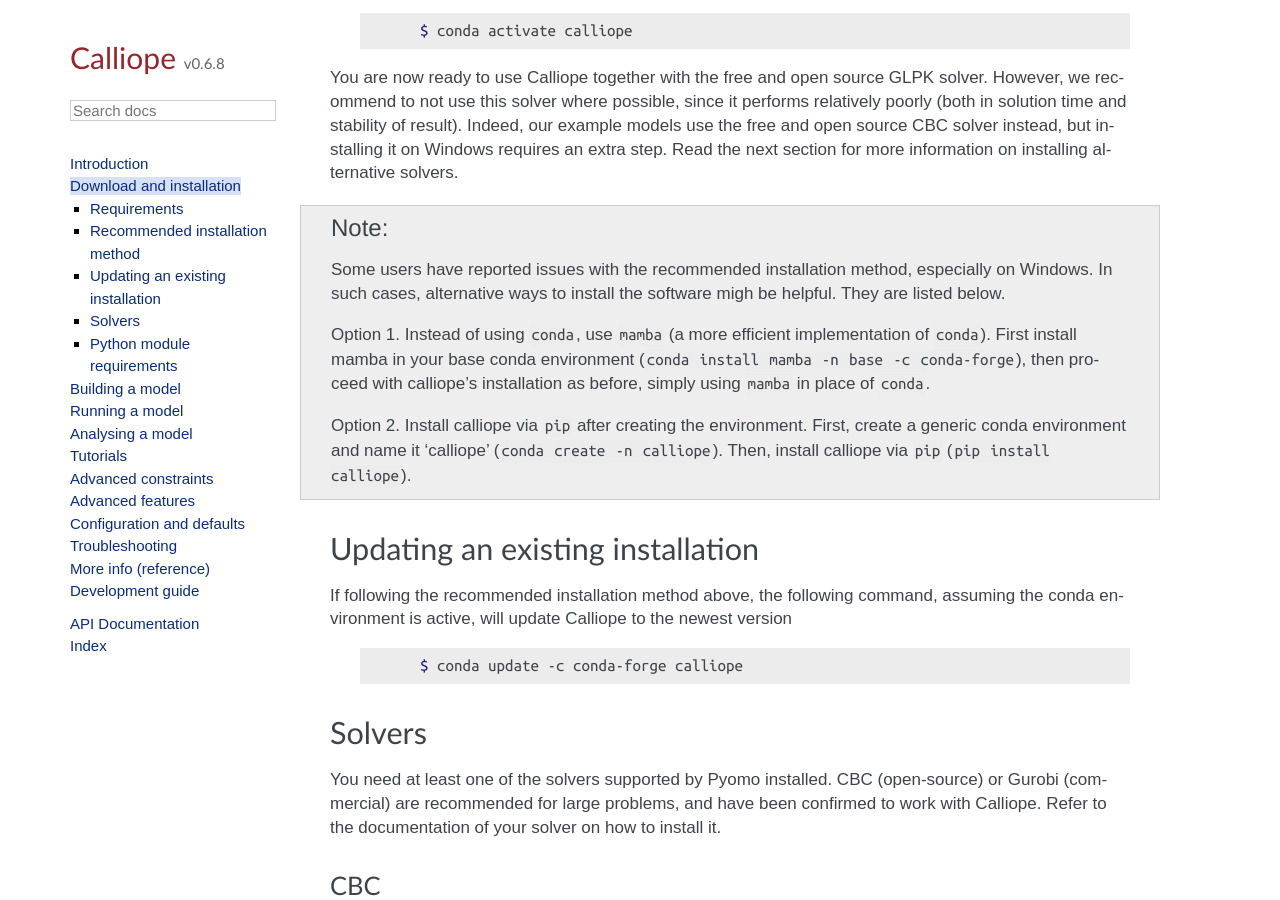
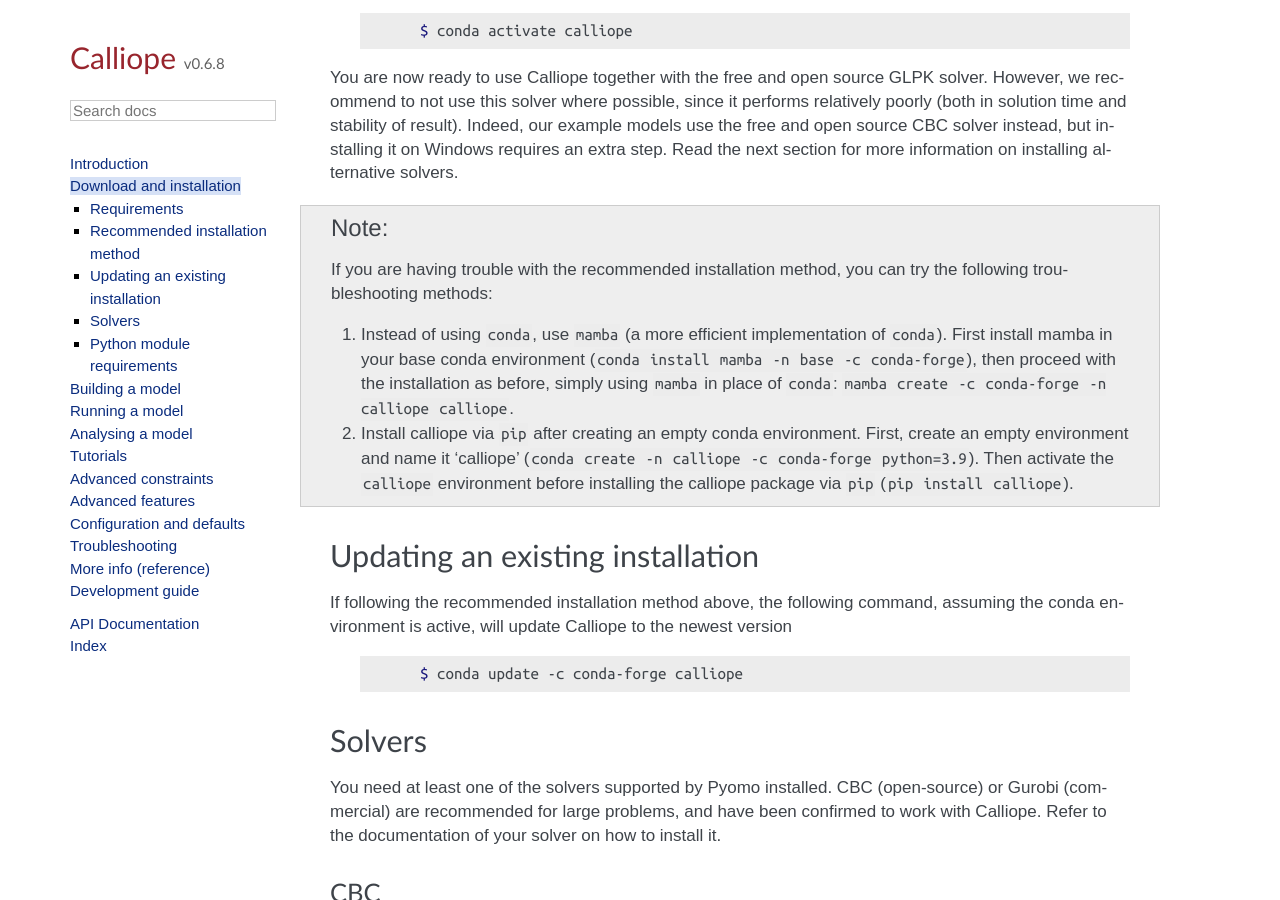
Before and after one commit to calliope-project/calliope, a Sphinx documentation site: the page built from doc/user/installation.rst, in a window 1280 px wide and 900 px high, scrolled down 750 px. Built offline with Sphinx 7.4.7, drawn with Linux system fonts in a browser that asks for light colours; some web fonts are replaced; pages that are not in the unit, such as notebooks, are missing from menus; a script that is not in the unit is left out.

Commit message:
Update installation tips

```diff
--- a/doc/user/installation.rst
+++ b/doc/user/installation.rst
@@ -39,11 +39,11 @@
 
 .. note::
 
-  Some users have reported issues with the recommended installation method, especially on Windows. In such cases, alternative ways to install the software migh be helpful. They are listed below.
+    If you are having trouble with the recommended installation method, you can try the following troubleshooting methods:
 
-  Option 1. Instead of using ``conda``, use ``mamba`` (a more efficient implementation of ``conda``). First install mamba in your base conda environment (``conda install mamba -n base -c conda-forge``), then proceed with calliope's installation as before, simply using ``mamba`` in place of ``conda``.
+    1. Instead of using ``conda``, use ``mamba`` (a more efficient implementation of ``conda``). First install mamba in your base conda environment (``conda install mamba -n base -c conda-forge``), then proceed with the installation as before, simply using ``mamba`` in place of ``conda``: ``mamba create -c conda-forge -n calliope calliope``.
 
-  Option 2. Install calliope via ``pip`` after creating the environment. First, create a generic conda environment and name it 'calliope' (``conda create -n calliope``). Then, install calliope via ``pip`` (``pip install calliope``).
+    2. Install calliope via ``pip`` after creating an empty conda environment. First, create an empty environment and name it 'calliope' (``conda create -n calliope -c conda-forge python=3.9``). Then activate the ``calliope`` environment before installing the calliope package via ``pip`` (``pip install calliope``).
 
 Updating an existing installation
 =================================
```
